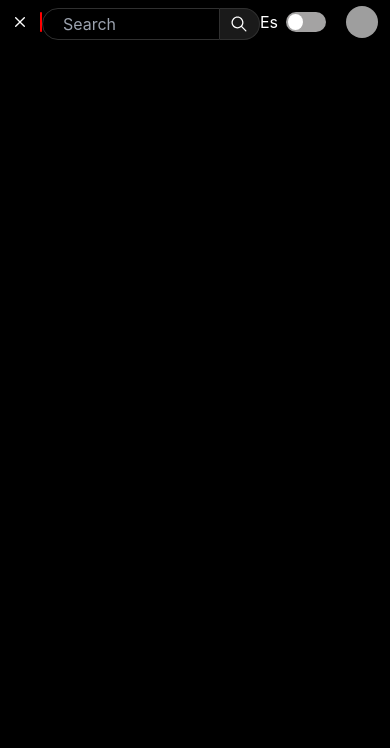
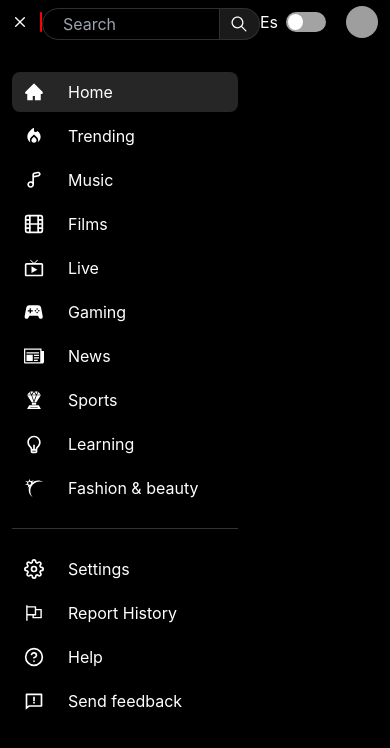
Before and after one commit to vivekabhale48/YoutubeLite, a React (Create React App) app: page / in a window 390 px wide. Shown: the top 748 px of the page. Built offline with nearby package versions, Linux system fonts and the light colour scheme; grey boxes are pictures that could not be loaded.

Commit message:
Fixed side bar not displayed on mobile view and also hide the vertical scroll bar in left nav

```diff
--- a/src/components/LeftNav.jsx
+++ b/src/components/LeftNav.jsx
@@ -25,7 +25,7 @@ const LeftNav = () => {
   }
 
   return (
-    <div className={`md:block overflow-y-auto absolute md:relative z-10 w-[250px] h-[calc(100vh-60px)] translate-x-[-250px] md:translate-x-0 transition-all ${mobileMenu ? 'translate-x-0' : ''}`}>
+    <div className={`left-nav md:block overflow-y-auto absolute md:relative z-10 w-[250px] h-[calc(100vh-60px)] md:translate-x-0 transition-all ${mobileMenu ? 'translate-x-0' : 'translate-x-[-250px]'}`}>
       <div className='p-3'>
         {
           categories.map((data, index) => (
--- a/src/index.css
+++ b/src/index.css
@@ -74,3 +74,6 @@ input[type="checkbox"]:checked + .slider {
 input[type="checkbox"]:checked + .slider::after {
     transform: translateX(20px);
 }
+.left-nav::-webkit-scrollbar {
+    display: none;
+}
```
